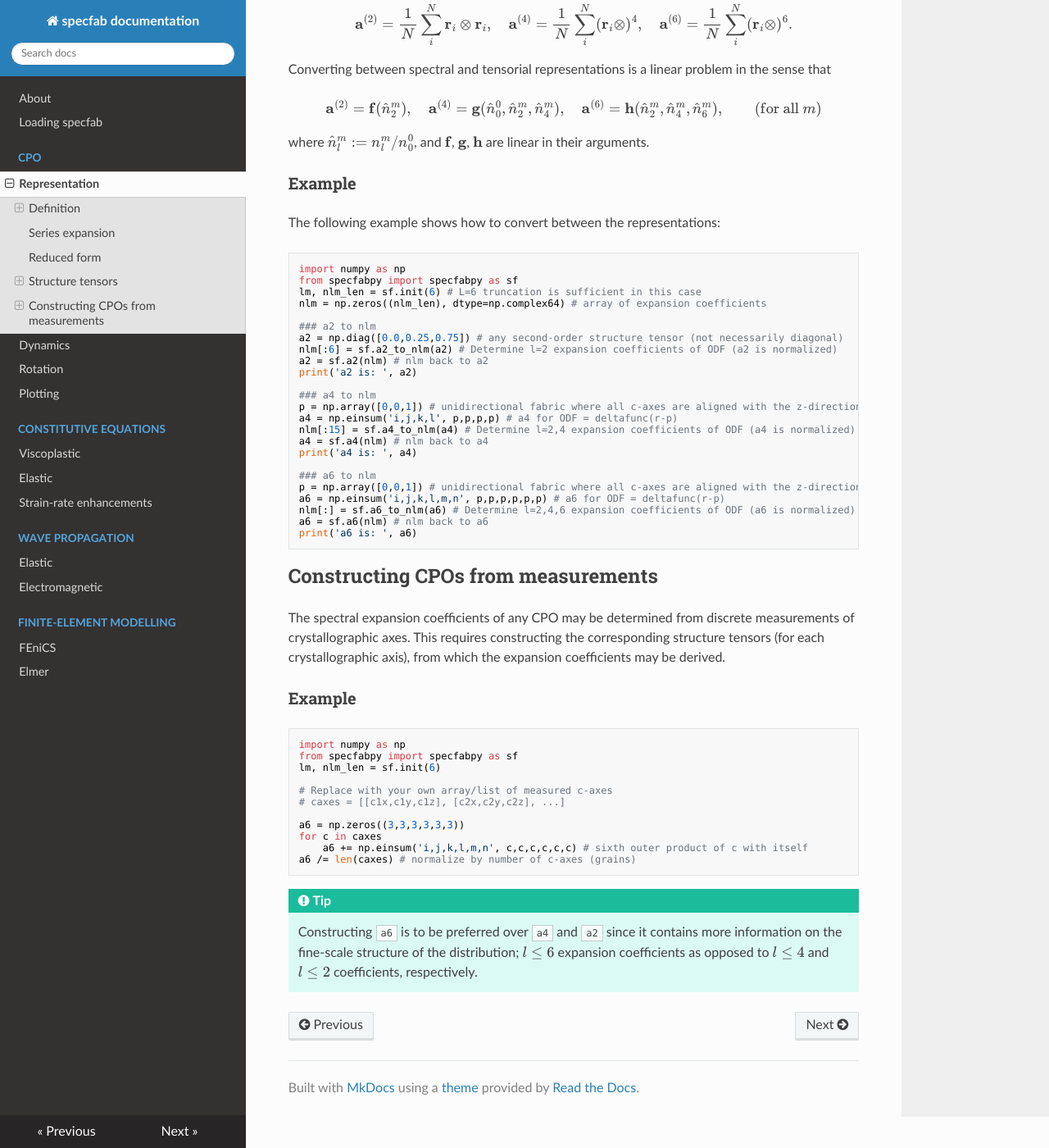
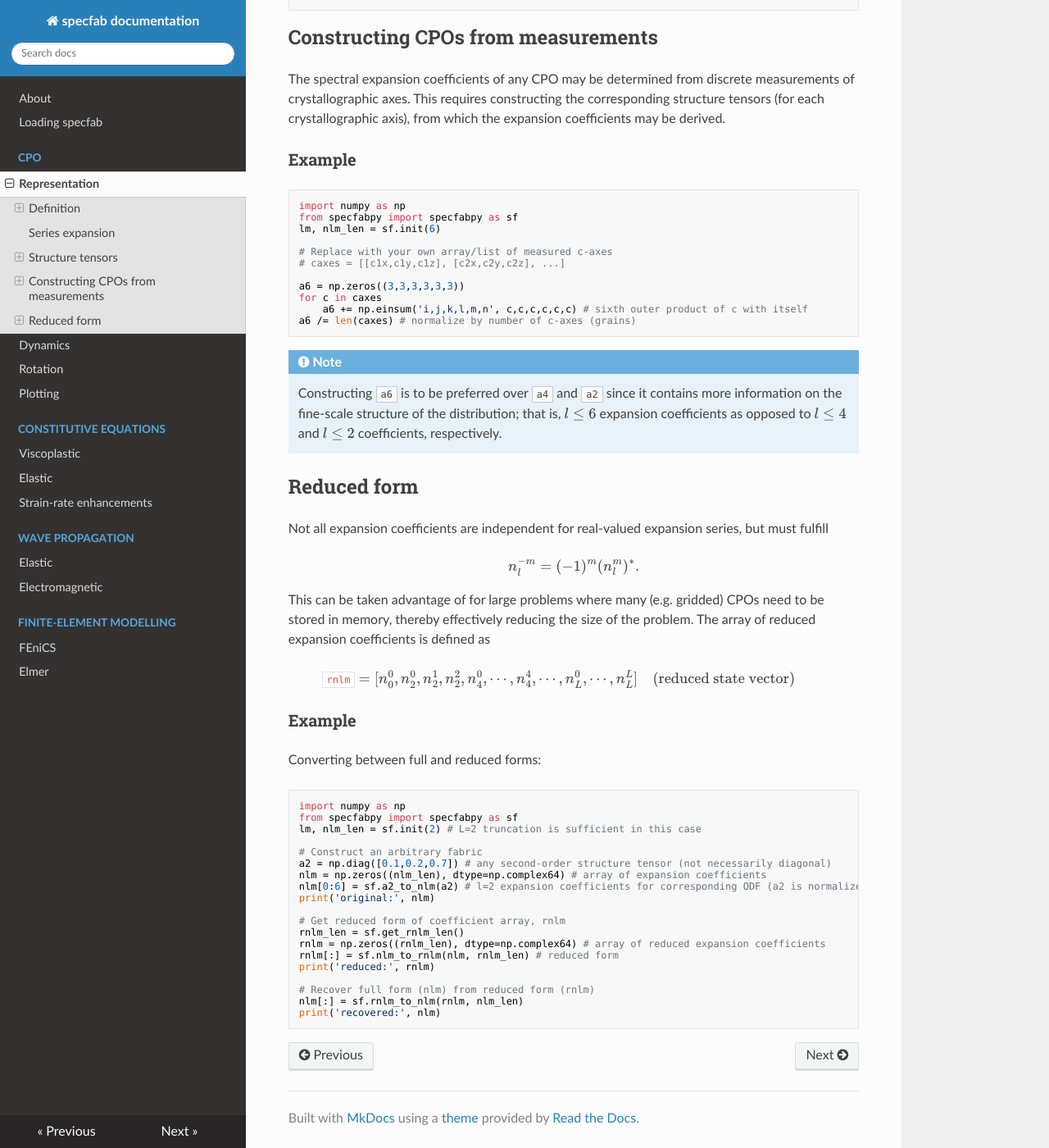
Before and after one commit to nicholasmr/specfab, an MkDocs documentation site: the page built from docs/cpo-representation.md, in a window 1280 px wide and 1400 px high, scrolled down 2487 px. Shown: the whole window at 82% size. Built offline with MkDocs 1.6.1, drawn with Linux system fonts in a browser that asks for light colours; nearby versions of some CDN libraries; formulas are drawn with MathJax 3; some of the changed text lies outside the part shown.

Commit message:
updated docs

````diff
--- a/docs/cpo-representation.md
+++ b/docs/cpo-representation.md
@@ -4,7 +4,7 @@
 
 CPOs are represented by the distribution(s) of crystallographic axes in orientation space, $S^2$.
 <br>
-Supported grain symmetry groups are
+Supported grain symmetry groups for modelling [CPO evolution](cpo-dynamics.md) are
 
 | Grain symmetry | CPO components | Interpretation |
 | --- | --- | --- |
@@ -49,43 +47,6 @@
 
     From specfab's point-of-view, the difference is a matter of normalization: since the models of [CPO evolution](cpo-dynamics.md) (lattice rotation, DDRX, CDRX) conserve the normalization, the two views are effectively the same, not least because CPO-derived quantities depend on the normalized distributions (which are identical).
     The mass-density-fraction interpretation rests, however, on stronger physical grounds as mass is conserved but grain numbers are not.
-
-## Reduced form
-
-Not all expansion coefficients are independent for real-valued expansion series, but must fulfill
-
-$$
-n_l^{-m}=(-1)^m(n_l^m)^* .
-$$
-
-This can be taken advantage of for large problems where many (e.g. gridded) CPOs need to be stored in memory, thereby effectively reducing the size of the problem.
-The reduced array of expansion coefficients
-
-$\qquad$ `rnlm` $= [n_0^0,n_2^{0},n_2^{1},n_2^{2},n_4^{0},\cdots,n_4^{4},\cdots,n_L^{0},\cdots,n_L^{L}] \quad\text{(reduced state vector)}$
-
-can be constructed as follows:
-
-```python
-import numpy as np
-from specfabpy import specfabpy as sf
-lm, nlm_len = sf.init(2) # L=2 truncation is sufficient in this case
-
-# Construct an arbitrary fabric
-a2 = np.diag([0.1,0.2,0.7]) # any second-order structure tensor (not necessarily diagonal)
-nlm = np.zeros((nlm_len), dtype=np.complex64) # array of expansion coefficients
-nlm[0:6] = sf.a2_to_nlm(a2) # l=2 expansion coefficients for corresponding ODF (a2 is normalized)
-print('original:', nlm)
-
-# Get reduced form of coefficient array, rnlm
-rnlm_len = sf.get_rnlm_len()
-rnlm = np.zeros((rnlm_len), dtype=np.complex64) # array of reduced expansion coefficients
-rnlm[:] = sf.nlm_to_rnlm(nlm, rnlm_len) # reduced form
-print('reduced:', rnlm)
-
-# Recover full form (nlm) from reduced form (rnlm)
-nlm[:] = sf.rnlm_to_nlm(rnlm, nlm_len)
-print('recovered:', nlm)
-```
 
 ## Structure tensors
 
@@ -165,6 +126,46 @@
 a6 /= len(caxes) # normalize by number of c-axes (grains)
 ```
 
-!!! tip
+!!! note
     Constructing `a6` is to be preferred over `a4` and `a2` since it contains more information on the fine-scale structure of the distribution;
-    $l\leq 6$ expansion coefficients as opposed to $l\leq 4$ and $l\leq 2$ coefficients, respectively.
+    that is, $l\leq 6$ expansion coefficients as opposed to $l\leq 4$ and $l\leq 2$ coefficients, respectively.
+
+
+## Reduced form
+
+Not all expansion coefficients are independent for real-valued expansion series, but must fulfill
+
+$$
+n_l^{-m}=(-1)^m(n_l^m)^* .
+$$
+
+This can be taken advantage of for large problems where many (e.g. gridded) CPOs need to be stored in memory, thereby effectively reducing the size of the problem.
+The array of reduced expansion coefficients is defined as
+
+$\qquad$ `rnlm` $= [n_0^0,n_2^{0},n_2^{1},n_2^{2},n_4^{0},\cdots,n_4^{4},\cdots,n_L^{0},\cdots,n_L^{L}] \quad\text{(reduced state vector)}$
+
+### Example
+
+Converting between full and reduced forms:
+
+```python
+import numpy as np
+from specfabpy import specfabpy as sf
+lm, nlm_len = sf.init(2) # L=2 truncation is sufficient in this case
+
+# Construct an arbitrary fabric
+a2 = np.diag([0.1,0.2,0.7]) # any second-order structure tensor (not necessarily diagonal)
+nlm = np.zeros((nlm_len), dtype=np.complex64) # array of expansion coefficients
+nlm[0:6] = sf.a2_to_nlm(a2) # l=2 expansion coefficients for corresponding ODF (a2 is normalized)
+print('original:', nlm)
+
+# Get reduced form of coefficient array, rnlm
+rnlm_len = sf.get_rnlm_len()
+rnlm = np.zeros((rnlm_len), dtype=np.complex64) # array of reduced expansion coefficients
+rnlm[:] = sf.nlm_to_rnlm(nlm, rnlm_len) # reduced form
+print('reduced:', rnlm)
+
+# Recover full form (nlm) from reduced form (rnlm)
+nlm[:] = sf.rnlm_to_nlm(rnlm, nlm_len)
+print('recovered:', nlm)
+```
````
Also changed, not shown: other parts of docs/cpo-representation.md (+2 -4 lines), docs/cpo-dynamics.md (+2 -0 lines), docs/enhancements-strainrate.md (+18 -19 lines), docs/wavepropagation-elastic.md (+9 -2 lines).
